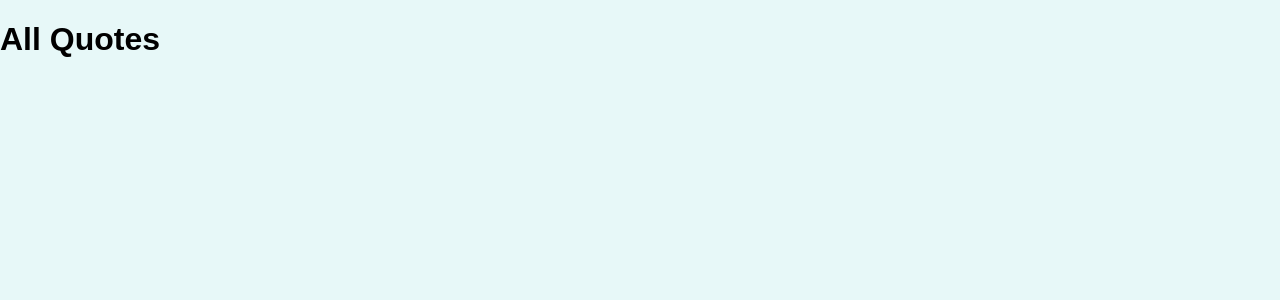
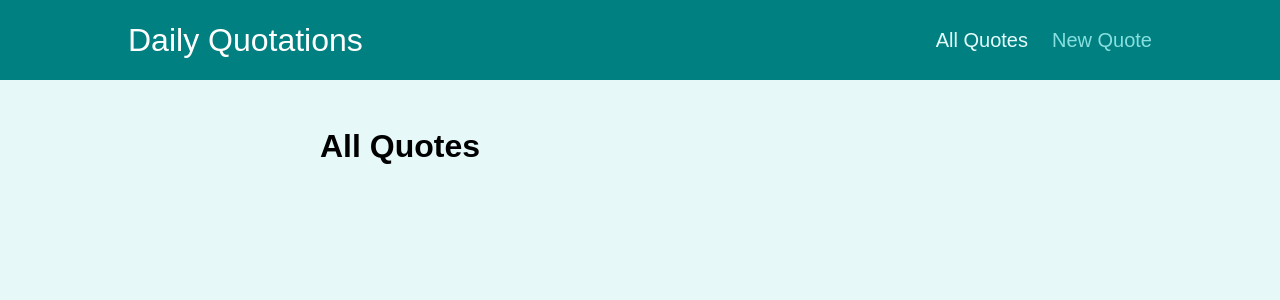
Before and after one commit to DrdroidAkshay/daily-quotations, a React (Create React App) app: page /quotes in a window 1280 px wide. Shown: the top 300 px of the page. Built offline with nearby package versions, Linux system fonts and the light colour scheme.

Commit message:
Adding a layout wrapper component

```diff
--- a/src/App.js
+++ b/src/App.js
@@ -2,8 +2,11 @@
 import AllQuotes from "./pages/AllQuotes";
 import QuoteDetail from "./pages/QuoteDetail";
 import NewQuote from "./pages/NewQuote";
+import React from "react";
+import Layout from "./components/layout/Layout";
 function App() {
   return (
+    <Layout>
       <Switch>
         <Route path="/" exact>
           <Redirect to="/quotes" />
@@ -18,6 +21,7 @@
           <NewQuote />
         </Route>
       </Switch>
+    </Layout>
   );
 }
 
--- /dev/null
+++ b/src/components/layout/Layout.js
@@ -0,0 +1,13 @@
+import React from "react";
+import Styles from "./Layout.module.css";
+import MainNavigation from "./MainNavigation";
+
+const Layout = (props) => {
+  return (
+    <React.Fragment>
+      <MainNavigation />
+      <main className={Styles.main}>{props.children}</main>
+    </React.Fragment>
+  );
+};
+export default Layout;
--- /dev/null
+++ b/src/components/layout/MainNavigation.js
@@ -0,0 +1,24 @@
+import Styles from "./MainNavigation.module.css";
+import { NavLink } from "react-router-dom";
+const MainNavigation = () => {
+  return (
+    <header className={Styles.header}>
+      <div className={Styles.logo}>Daily Quotations</div>
+      <nav className={Styles.nav}>
+        <ul>
+          <li>
+            <NavLink activeClassName={Styles.active} to="/quotes">
+              All Quotes
+            </NavLink>
+          </li>
+          <li>
+            <NavLink activeClassName={Styles.active} to="/new-quote">
+              New Quote
+            </NavLink>
+          </li>
+        </ul>
+      </nav>
+    </header>
+  );
+};
+export default MainNavigation;
```
Also changed, not shown: 1 other file (tests, documents, lock files or other folders). Lines whose indentation alone changed are shown as unchanged.
